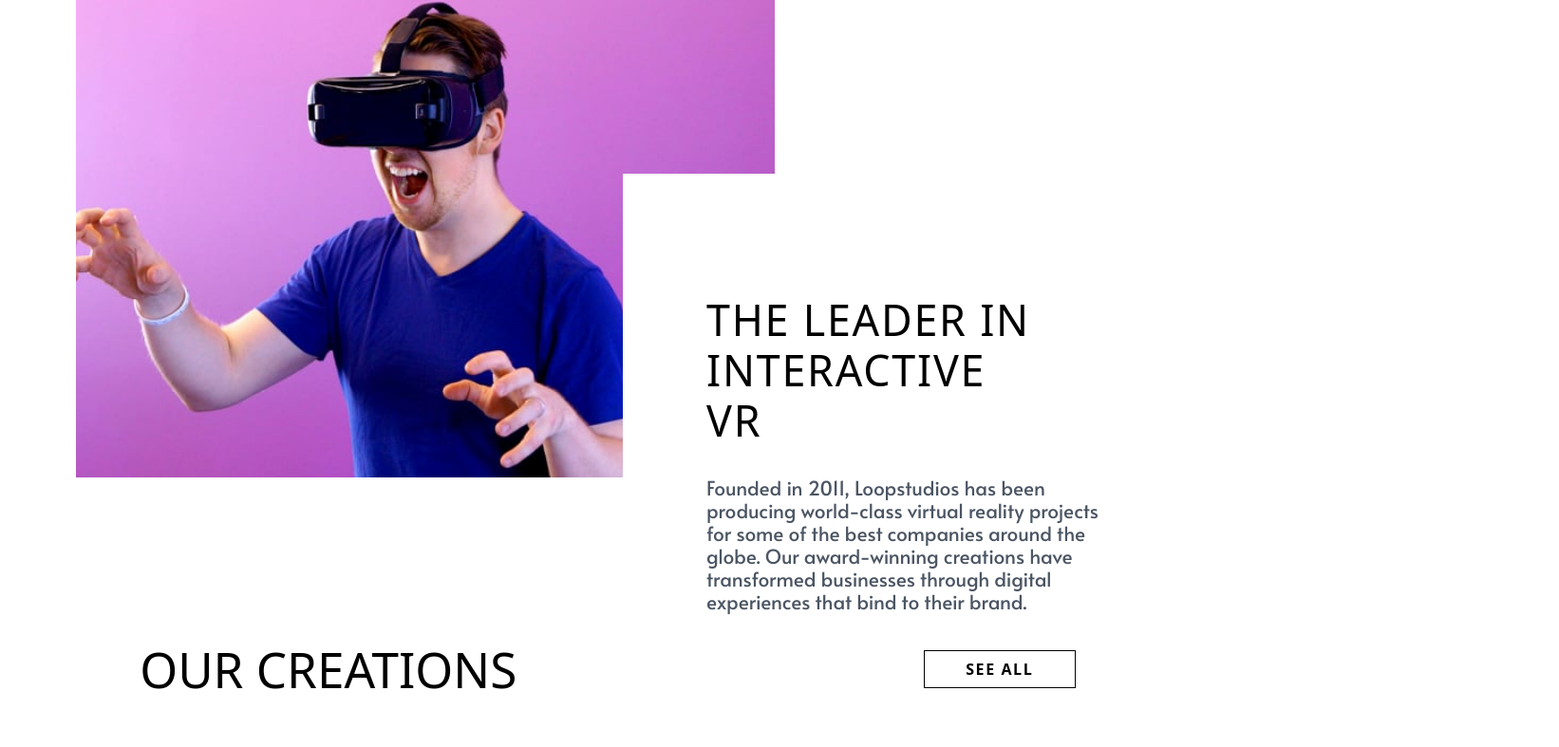
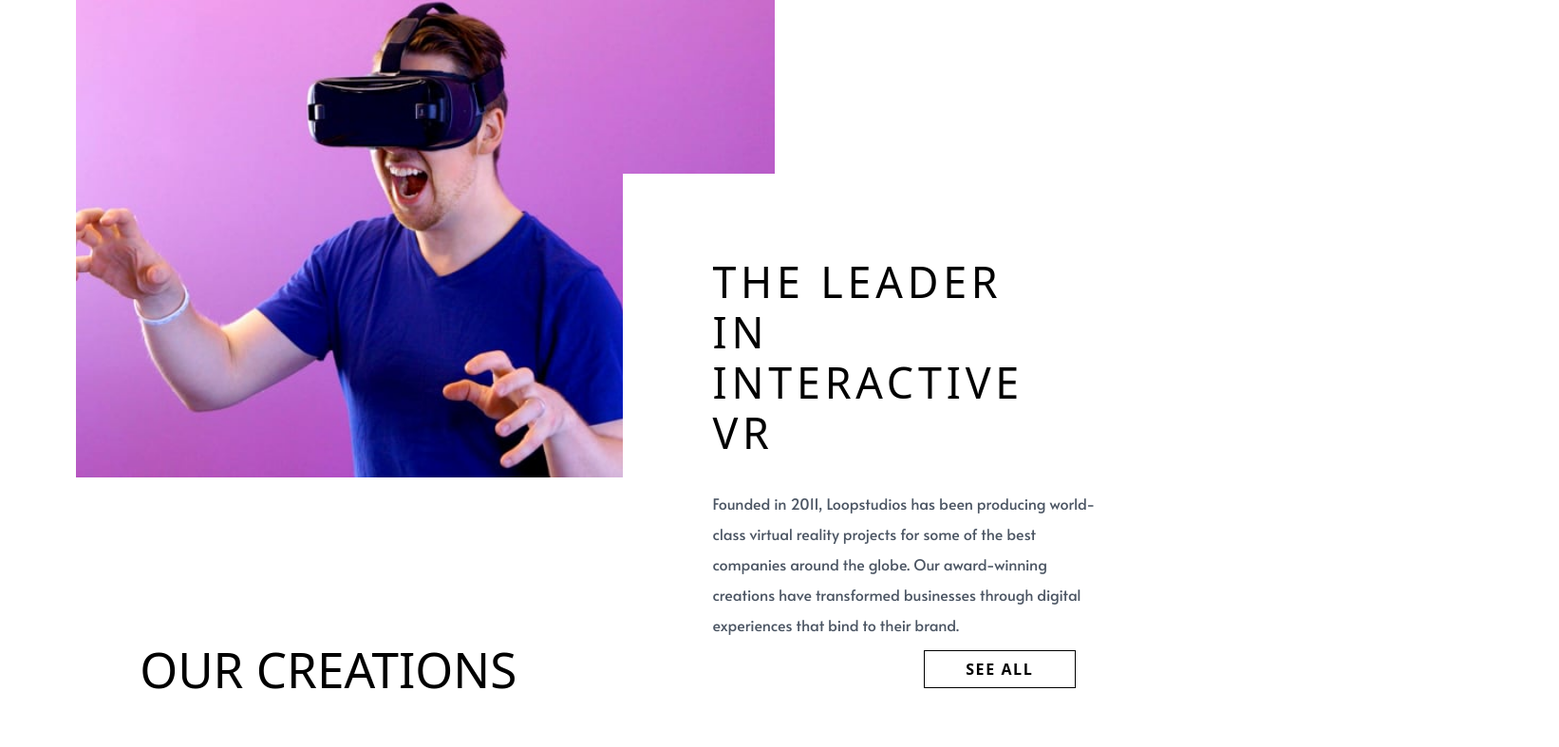
Before and after one commit to DundeeA/LoopStudio, a React (Vite) app: page / in a window 1280 px wide. Shown: the part 801-1588 px from the top of the page at 95% size, 1642 px wide, since content can reach past the window. Built offline with nearby package versions, Linux system fonts and the light colour scheme.

Commit message:
Updated readme, fixed mobile nav responsivness

```diff
--- a/src/components/navbar/mobileNav.tsx
+++ b/src/components/navbar/mobileNav.tsx
@@ -3,8 +3,8 @@ import { useLockBodyScroll } from "@uidotdev/usehooks"
 function MobileNav() {
   useLockBodyScroll()
   return (
-    <div className="w-screen h-screen bg-black z-3  left-0 top-0 absolute">
-      <ul className="text-whit flex gap-[1.03rem] flex-col text-[1.4rem]  text-white tracking-[.15rem] mt-[56%] pl-6">
+    <div className="w-screen h-screen bg-black z-3  left-0 top-0 absolute ">
+      <ul className="flex gap-[1.03rem] flex-col text-[1.4rem]  text-white tracking-[.15rem] mt-[56%] smd:mt-[25%] smd:pl-10 pl-6">
         <li>
           <a href="#" aria-label="About loop studio">
             ABOUT
--- a/src/components/subhero/SubHero.tsx
+++ b/src/components/subhero/SubHero.tsx
@@ -7,13 +7,13 @@ function SubHero() {
         <img src={image} alt="" className="relative  lg:w-[46rem] md:mt-40 md:w-[35rem]  mt-24  w-[20.5rem] smd:w-full" />
 
         <div
-          className="w-[100%] md:w-[77vw] text-center  md:text-left relative lg:left-[36rem] lg:bottom-[20rem] md:pt-[5.5rem] md:pl-[5.5rem] bg-white
+          className="w-[100%] md:w-[40vw] text-center  md:text-left relative lg:left-[36rem] lg:bottom-[20rem] md:pt-[5.5rem] md:pl-[5.5rem] lg:pl-[5.9rem] bg-white
          md:left-[18rem] md:bottom-[11rem]   md:block  flex flex-col items-center">
-          <h1 className=" text-black w-[20rem] mt-10  tracking-[.2rem] leading-[2.4rem]  text-[1.8rem]   md:tracking-[.11rem] md:leading-[3.3rem] smd:text-[2.2rem] md:text-[2.8rem] md:w-[22rem]">
+          <h1 className=" text-black w-[20rem] mt-10 lg:mt-0 lg:tracking-[.3rem] lg:w-[90%] tracking-[.2rem] leading-[2.4rem]  text-[1.8rem]   md:tracking-[.11rem] md:leading-[3.3rem] smd:text-[2.2rem] md:text-[2.8rem] md:w-[22rem]">
             THE LEADER IN INTERACTIVE VR
           </h1>
 
-          <p className="text-[.9rem]  leading-6 mt-5 font-Alata text-gray-600 lg:mt-8 w-[17rem] lg:w-[27rem] md:w-[25rem]    smd:text-[1.3rem]    smd:w-[100%]">
+          <p className="text-[.9rem] lg:text-[1rem]  2xl:text-[1rem] leading-6 mt-5 font-Alata text-gray-600 lg:mt-8 w-[17rem] lg:w-[100%] 2xl:w-[80%] md:w-[25rem] lg:leading-[2rem]    smd:text-[1.3rem]    smd:w-[100%]">
             Founded in 2011, Loopstudios has been producing world-class virtual reality projects for some of the best companies
             around the globe. Our award-winning creations have transformed businesses through digital experiences that bind to
             their brand.
```
Also changed, not shown: desktop.png (added), 1 other file (tests, documents, lock files or other folders).
